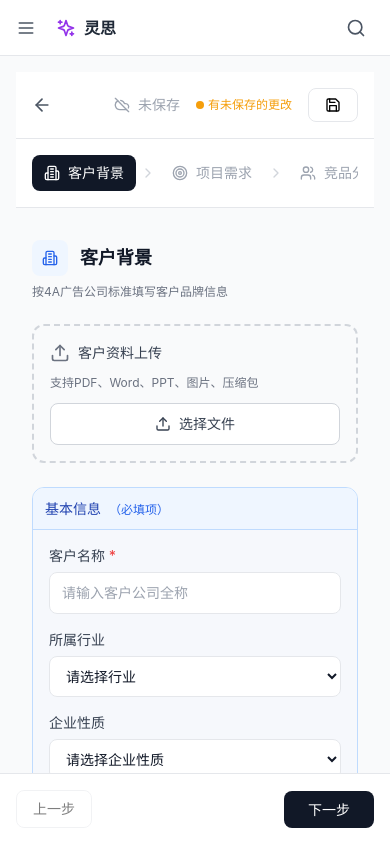
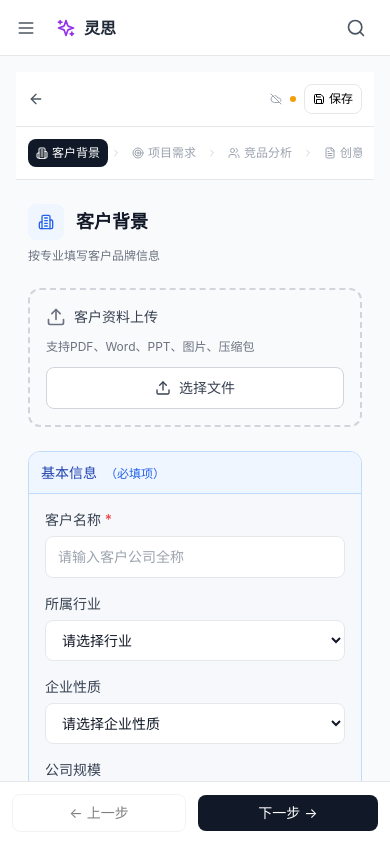
Before and after one commit to GPlanbrand/stratomind, a React (Vite) app: page /projects/workspace/1 in a window 390 px wide. Shown: the top 842 px of the page. Built offline with nearby package versions, Linux system fonts and the light colour scheme.

Commit message:
style: 移除所有4A字眼

```diff
--- a/src/components/ClientInfoStep.tsx
+++ b/src/components/ClientInfoStep.tsx
@@ -130,7 +130,7 @@ const ClientInfoStep: React.FC<Props> = ({ data, onChange }) => {
           </div>
           <h2 className="text-lg sm:text-xl font-semibold text-gray-900">客户背景</h2>
         </div>
-        <p className="text-gray-500 text-xs sm:text-sm">按4A广告公司标准填写客户品牌信息</p>
+        <p className="text-gray-500 text-xs sm:text-sm">按专业填写客户品牌信息</p>
       </div>
 
       {/* 资料上传区 - 左侧固定 */}
@@ -502,7 +502,7 @@ const ClientInfoStep: React.FC<Props> = ({ data, onChange }) => {
             <Lightbulb className="w-4 h-4 text-blue-600" />
           </div>
           <div className="text-sm text-gray-600">
-            <p className="font-medium text-gray-900 mb-1">💡 4A标准提示</p>
+            <p className="font-medium text-gray-900 mb-1">💡 专业提示</p>
             <p>详细的客户背景信息有助于后续制定更精准的品牌策略和创意方向。如有品牌手册、过往案例等资料，建议上传以便AI更好地理解品牌。</p>
           </div>
         </div>
--- a/src/components/RequirementsStep.tsx
+++ b/src/components/RequirementsStep.tsx
@@ -69,7 +69,7 @@ const RequirementsStep: React.FC<Props> = ({ data, onChange }) => {
           </div>
           <h2 className="text-lg sm:text-xl font-semibold text-gray-900">项目需求</h2>
         </div>
-        <p className="text-gray-500 text-xs sm:text-sm">按4A广告公司标准明确项目核心需求和目标</p>
+        <p className="text-gray-500 text-xs sm:text-sm">按专业明确项目核心需求和目标</p>
       </div>
 
       <div className="space-y-4">
@@ -414,7 +414,7 @@ const RequirementsStep: React.FC<Props> = ({ data, onChange }) => {
             <Target className="w-4 h-4 text-blue-600" />
           </div>
           <div className="text-sm text-gray-600">
-            <p className="font-medium text-gray-900 mb-1">💡 4A标准提示</p>
+            <p className="font-medium text-gray-900 mb-1">💡 专业提示</p>
             <p>完整的项目需求信息是产出高质量创意简报的基础。建议重点填写商业目标、核心KPI和传播策略部分，这些将直接影响创意方向和策略制定。</p>
           </div>
         </div>
--- a/src/pages/WorkspacePage.tsx
+++ b/src/pages/WorkspacePage.tsx
@@ -533,85 +533,86 @@ const WorkspacePage: React.FC = () => {
         </div>
       )}
 
-      {/* 顶部导航 */}
+      {/* 顶部导航 - 移动端适配 */}
       <div className="bg-white border-b border-gray-200">
-        <div className="max-w-4xl mx-auto px-4 py-4">
-          <div className="flex items-center justify-between">
+        <div className="max-w-4xl mx-auto px-3 sm:px-4 py-3 sm:py-4">
+          <div className="flex items-center justify-between gap-2">
             <button
               onClick={() => navigate('/projects')}
-              className="flex items-center gap-2 text-gray-600 hover:text-gray-900"
+              className="flex items-center gap-1 sm:gap-2 text-gray-600 hover:text-gray-900 text-sm"
             >
-              <ArrowLeft className="w-5 h-5" />
+              <ArrowLeft className="w-4 h-4 sm:w-5 sm:h-5" />
               <span className="hidden sm:inline">返回</span>
             </button>
 
-            <div className="flex items-center gap-4">
+            <div className="flex items-center gap-2 sm:gap-4">
               {/* 自动保存状态 */}
               {autoSaving && (
-                <div className="flex items-center gap-2 text-sm text-blue-500">
-                  <Loader2 className="w-4 h-4 animate-spin" />
-                  <span>自动保存中...</span>
+                <div className="flex items-center gap-1 sm:gap-2 text-xs sm:text-sm text-blue-500">
+                  <Loader2 className="w-3 h-3 sm:w-4 sm:h-4 animate-spin" />
+                  <span className="hidden sm:inline">自动保存中...</span>
                 </div>
               )}
               {!autoSaving && autoSaveError && (
-                <div className="flex items-center gap-2 text-sm text-red-500">
-                  <AlertCircle className="w-4 h-4" />
-                  <span>{autoSaveError}</span>
+                <div className="flex items-center gap-1 sm:gap-2 text-xs sm:text-sm text-red-500">
+                  <AlertCircle className="w-3 h-3 sm:w-4 sm:h-4" />
+                  <span className="hidden sm:inline">{autoSaveError}</span>
                 </div>
               )}
               {!autoSaving && !autoSaveError && lastAutoSave && (
-                <div className="flex items-center gap-2 text-sm text-gray-400">
-                  <Cloud className="w-4 h-4 text-green-500" />
-                  <span>已自动保存 {lastAutoSave.toLocaleTimeString()}</span>
+                <div className="flex items-center gap-1 sm:gap-2 text-xs text-gray-400">
+                  <Cloud className="w-3 h-3 sm:w-4 sm:h-4 text-green-500" />
+                  <span className="hidden sm:inline">已保存 {lastAutoSave.toLocaleTimeString()}</span>
                 </div>
               )}
               {!autoSaving && !autoSaveError && !lastAutoSave && (
-                <div className="flex items-center gap-2 text-sm text-gray-400">
-                  <CloudOff className="w-4 h-4" />
-                  <span>未保存</span>
+                <div className="flex items-center gap-1 sm:gap-2 text-xs text-gray-400">
+                  <CloudOff className="w-3 h-3 sm:w-4 sm:h-4" />
+                  <span className="hidden sm:inline">未保存</span>
                 </div>
               )}
               {hasUnsavedChanges && (
                 <span className="text-xs text-amber-500 flex items-center gap-1">
-                  <span className="w-2 h-2 bg-amber-500 rounded-full"></span>
-                  有未保存的更改
+                  <span className="w-1.5 h-1.5 sm:w-2 sm:h-2 bg-amber-500 rounded-full"></span>
+                  <span className="hidden sm:inline">有未保存的更改</span>
                 </span>
               )}
               <button
                 onClick={handleSave}
                 disabled={saving}
-                className="flex items-center gap-2 px-4 py-2 text-sm border border-gray-200 rounded-lg hover:bg-gray-50 disabled:opacity-50"
+                className="flex items-center gap-1 sm:gap-2 px-2 sm:px-4 py-1.5 sm:py-2 text-xs sm:text-sm border border-gray-200 rounded-lg hover:bg-gray-50 disabled:opacity-50"
               >
-                <Save className="w-4 h-4" />
+                <Save className="w-3 h-3 sm:w-4 sm:h-4" />
                 <span className="hidden sm:inline">{saving ? '保存中...' : '保存'}</span>
+                <span className="sm:hidden">{saving ? '...' : '保存'}</span>
               </button>
             </div>
           </div>
         </div>
       </div>
 
-      {/* 步骤指示器 */}
+      {/* 步骤指示器 - 移动端适配 */}
       <div className="bg-white border-b border-gray-200">
-        <div className="max-w-4xl mx-auto px-4">
-          <div className="flex items-center overflow-x-auto py-4">
+        <div className="max-w-4xl mx-auto px-3 sm:px-4">
+          <div className="flex items-center overflow-x-auto py-3 sm:py-4 scrollbar-hide">
             {STEPS.map((step, index) => {
               const Icon = step.icon
               const completed = isStepCompleted(index)
               const active = index === currentStep
 
               return (
-                <div key={step.key} className="flex items-center">
+                <div key={step.key} className="flex items-center flex-shrink-0">
                   <button
                     onClick={() => setCurrentStep(index)}
-                    className={`flex items-center gap-2 px-3 py-2 rounded-lg transition-colors whitespace-nowrap ${
+                    className={`flex items-center gap-1 sm:gap-2 px-2 sm:px-3 py-1.5 sm:py-2 rounded-lg transition-colors whitespace-nowrap ${
                       active ? 'bg-gray-900 text-white' : completed ? 'bg-green-100 text-green-700' : 'text-gray-400 hover:bg-gray-100'
                     }`}
                   >
-                    {completed ? <Check className="w-4 h-4" /> : <Icon className="w-4 h-4" />}
-                    <span className="text-sm font-medium">{step.name}</span>
+                    {completed ? <Check className="w-3 h-3 sm:w-4 sm:h-4" /> : <Icon className="w-3 h-3 sm:w-4 sm:h-4" />}
+                    <span className="text-xs sm:text-sm font-medium">{step.name}</span>
                   </button>
                   {index < STEPS.length - 1 && (
-                    <ChevronRight className="w-4 h-4 text-gray-300 mx-1" />
+                    <ChevronRight className="w-3 h-3 sm:w-4 sm:h-4 text-gray-300 mx-0.5 sm:mx-1 flex-shrink-0" />
                   )}
                 </div>
               )
@@ -620,38 +621,39 @@ const WorkspacePage: React.FC = () => {
         </div>
       </div>
 
-      {/* 内容区域 */}
-      <div className="max-w-4xl mx-auto px-4 py-8 pb-24">
+      {/* 内容区域 - 移动端适配 */}
+      <div className="max-w-4xl mx-auto px-3 sm:px-4 py-6 sm:py-8 pb-28 sm:pb-24">
         {renderStep()}
       </div>
 
-      {/* 底部操作栏 */}
+      {/* 底部操作栏 - 移动端适配 */}
       <div className="fixed bottom-0 left-0 right-0 bg-white border-t border-gray-200 z-50">
-        <div className="max-w-4xl mx-auto px-4 py-4">
-          <div className="flex items-center justify-between">
+        <div className="max-w-4xl mx-auto px-3 sm:px-4 py-3 sm:py-4">
+          <div className="flex items-center justify-between gap-3">
             <button
               onClick={handlePrev}
               disabled={currentStep === 0}
-              className="px-4 py-2 text-sm border border-gray-200 rounded-lg hover:bg-gray-50 disabled:opacity-50 disabled:cursor-not-allowed"
+              className="flex-1 sm:flex-none px-3 sm:px-4 py-2 text-sm border border-gray-200 rounded-lg hover:bg-gray-50 disabled:opacity-50 disabled:cursor-not-allowed"
             >
-              上一步
+              <span className="hidden sm:inline">上一步</span>
+              <span className="sm:hidden">← 上一步</span>
             </button>
 
             {currentStep < STEPS.length - 1 ? (
               <button
                 onClick={handleNext}
                 disabled={saving}
-                className="px-6 py-2 bg-gray-900 text-white rounded-lg hover:bg-gray-800 disabled:opacity-50"
+                className="flex-1 sm:flex-none px-4 sm:px-6 py-2 text-sm bg-gray-900 text-white rounded-lg hover:bg-gray-800 disabled:opacity-50"
               >
-                {saving ? '保存中...' : '下一步'}
+                {saving ? '保存中...' : '下一步 →'}
               </button>
             ) : (
               <button
                 onClick={handleSave}
                 disabled={saving}
-                className="px-6 py-2 bg-green-600 text-white rounded-lg hover:bg-green-700 disabled:opacity-50"
+                className="flex-1 sm:flex-none px-4 sm:px-6 py-2 text-sm bg-green-600 text-white rounded-lg hover:bg-green-700 disabled:opacity-50"
               >
-                {saving ? '保存中...' : '完成'}
+                {saving ? '保存中...' : '完成 ✓'}
               </button>
             )}
           </div>
```
Also changed, not shown: src/components/BriefStep.tsx (+14 -14 lines), src/components/CompetitorStep.tsx (+41 -41 lines), src/types/index.ts (+4 -4 lines).
